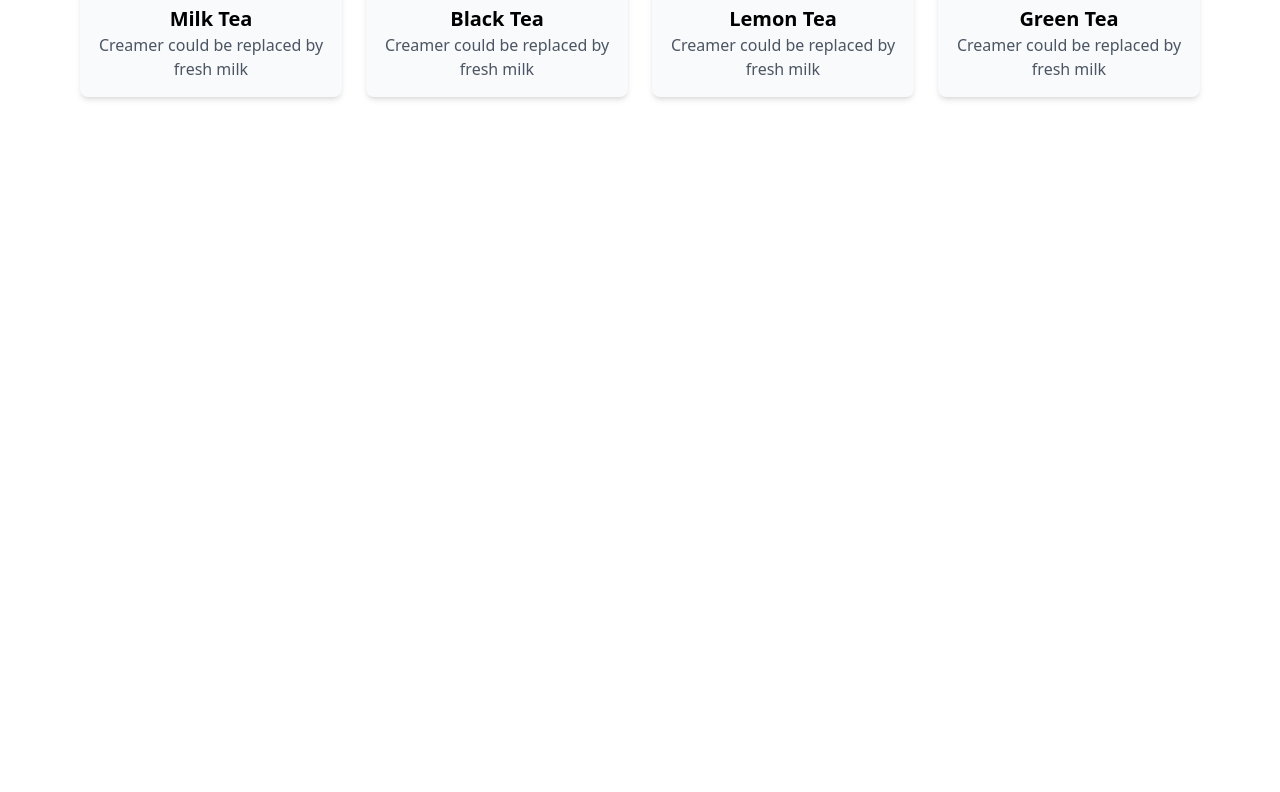
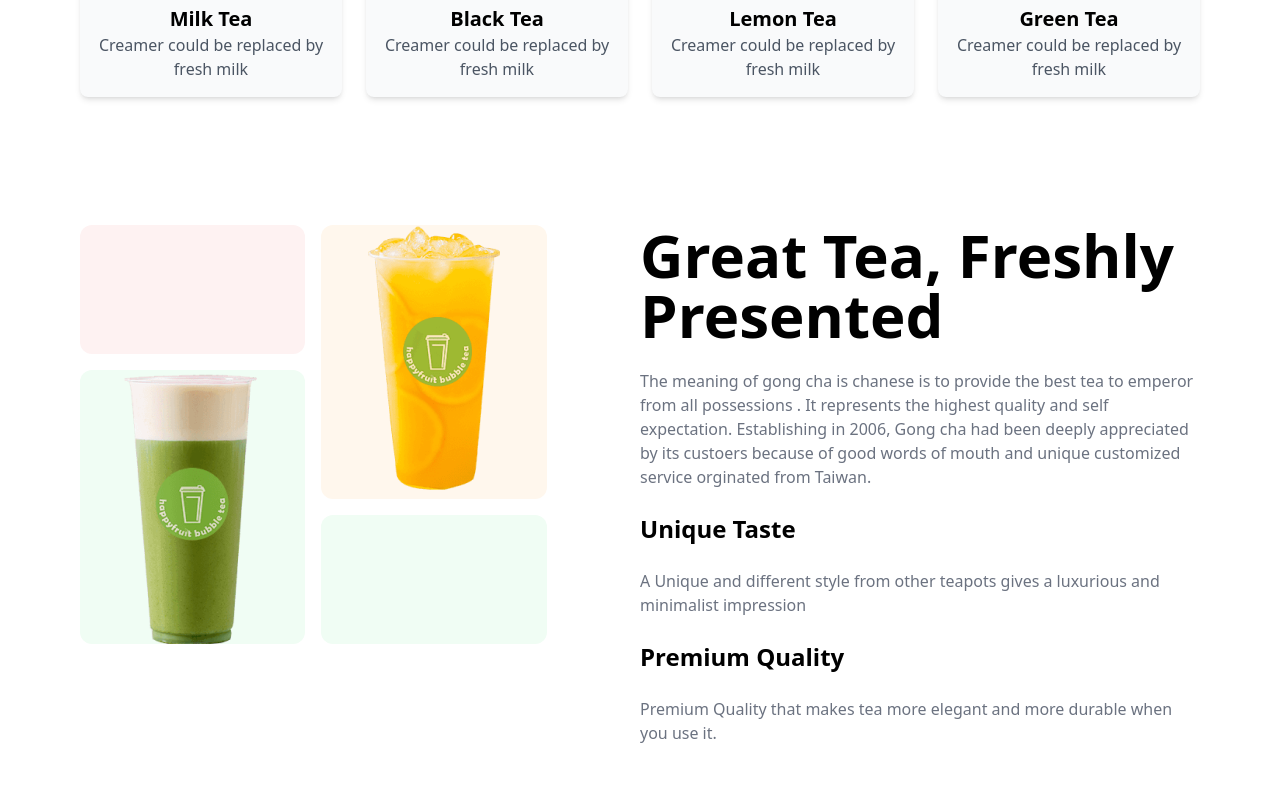
Before and after one commit to ashfakani/tea-house-tailwind, a plain HTML site: page index.html in a window 1280 px wide. Shown: the part 1056-1848 px from the top of the page. Before the commit the page ends 1281 px from the top, so only its background shows below. Drawn offline with nearby package versions, Linux system fonts and the light colour scheme.

Commit message:
Great Tea Section

```diff
--- a/index.html
+++ b/index.html
@@ -139,6 +139,62 @@
             </div>
         </section>
 
+        <!-- Great Tea Section  -->
+
+        <section class="mb-24">
+
+            <div class="grid grid-cols-1 lg:grid-cols-2">
+
+                <!-- image section  -->
+
+                <div class="w-5/6 grid grid-cols-2 grid-rows-4 gap-4">
+
+                    <div class="h-38 bg-gradient-to-r from bg-red-100 to bg-red-50 rounded-xl">
+                    </div>
+
+                    <div class="bg-orange-50 rounded-xl row-span-2">
+                        <img class="mx-auto" src="images/fresh-1.png" alt="">
+                    </div>
+                    <div class="bg-green-50 rounded-xl row-span-2">
+                        <img class="mx-auto" src="images/fresh-2.png" alt="">
+                    </div>
+                    <div class="h-38 bg-gradient-to-r from bg-green-100 to bg-green-50 rounded-xl">
+                    </div>
+                </div>
+
+                <!-- text section  -->
+                <div>
+                    <h1 class="text-xl md:text-6xl font-bold">Great Tea, Freshly Presented</h1>
+
+                    <br>
+
+                    <p class="text-gray-500">The meaning of gong cha is chanese is to provide the best tea to emperor
+                        from all possessions .
+                        It represents the highest quality and self expectation. Establishing in 2006, Gong cha had been
+                        deeply appreciated by its custoers because of good words of mouth and unique customized service
+                        orginated from Taiwan.</p>
+
+                    <br>
+
+                    <h3 class="text-2xl font-bold">Unique Taste</h3>
+
+                    <br>
+                    <p class="text-gray-500">A Unique and different style from other teapots gives a luxurious and
+                        minimalist impression</p>
+
+                    <br>
+
+                    <h3 class="text-2xl font-bold">Premium Quality</h3>
+
+                    <br>
+                    <p class="text-gray-500">Premium Quality that makes tea more elegant and more durable when you use
+                        it.</p>
+
+                </div>
+            </div>
+
+        </section>
+
     </main>
 </body>
 
```
